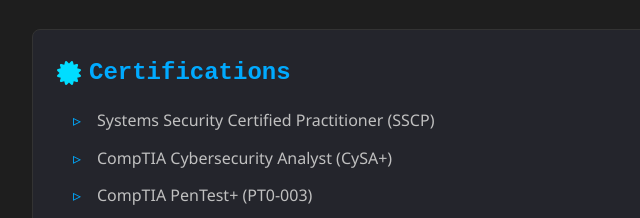
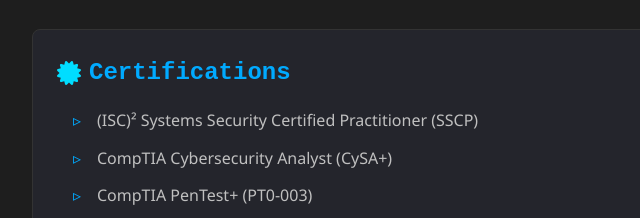
Before and after one commit to 979px/YT-to-MP3, a plain HTML site: page index.html in a window 1280 px wide. Shown: the part 1134-1352 px from the top of the page, 158-798 px from the left. Drawn offline with Linux system fonts and the light colour scheme.

Commit message:
Fix HTML encoding issues in index.html

```diff
--- a/index.html
+++ b/index.html
@@ -162,7 +162,7 @@
     <section id="certifications">
       <h2><i class="fas fa-certificate icon"></i> Certifications</h2>
       <ul>
-        <li>Systems Security Certified Practitioner (SSCP)</li>
+        <li>(ISC)² Systems Security Certified Practitioner (SSCP)</li>
         <li>CompTIA Cybersecurity Analyst (CySA+)</li>
         <li>CompTIA PenTest+ (PT0-003)</li>
         <li>CompTIA A+ Core 1 & Core 2</li>
```
